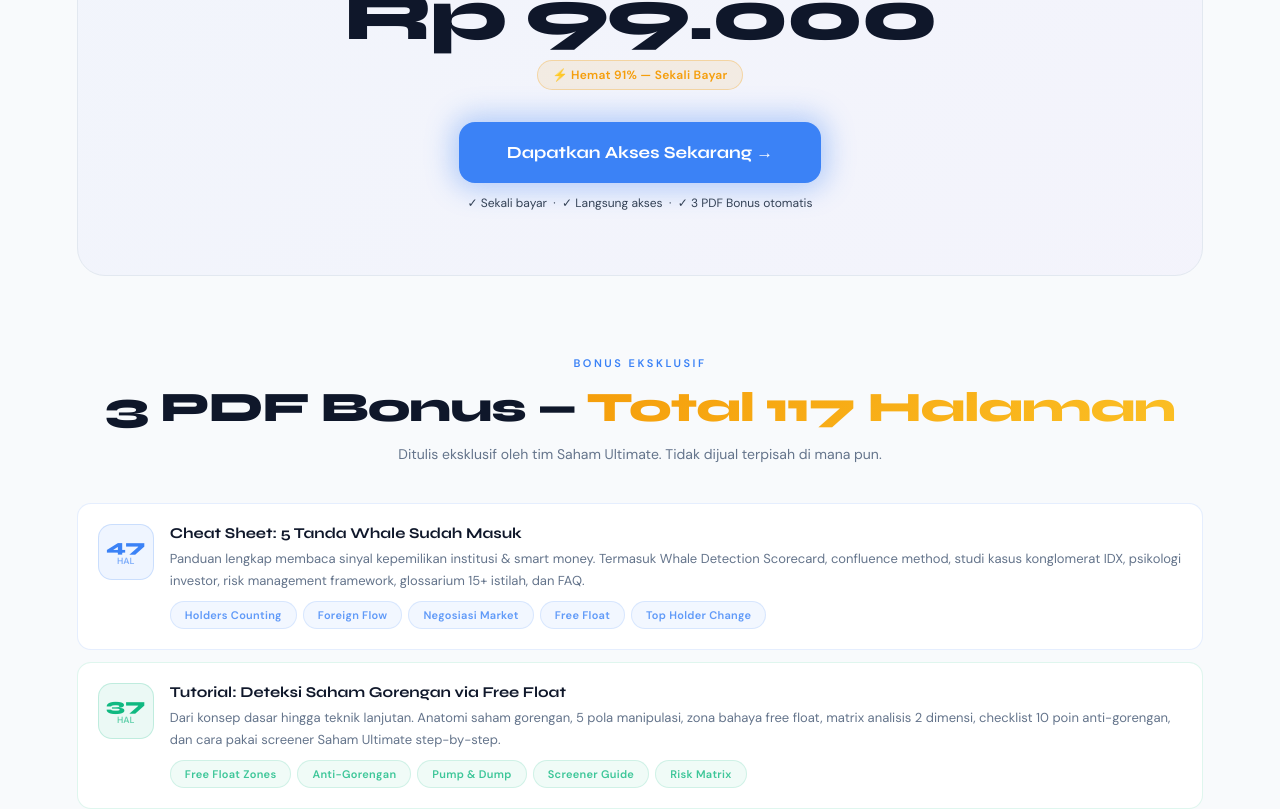
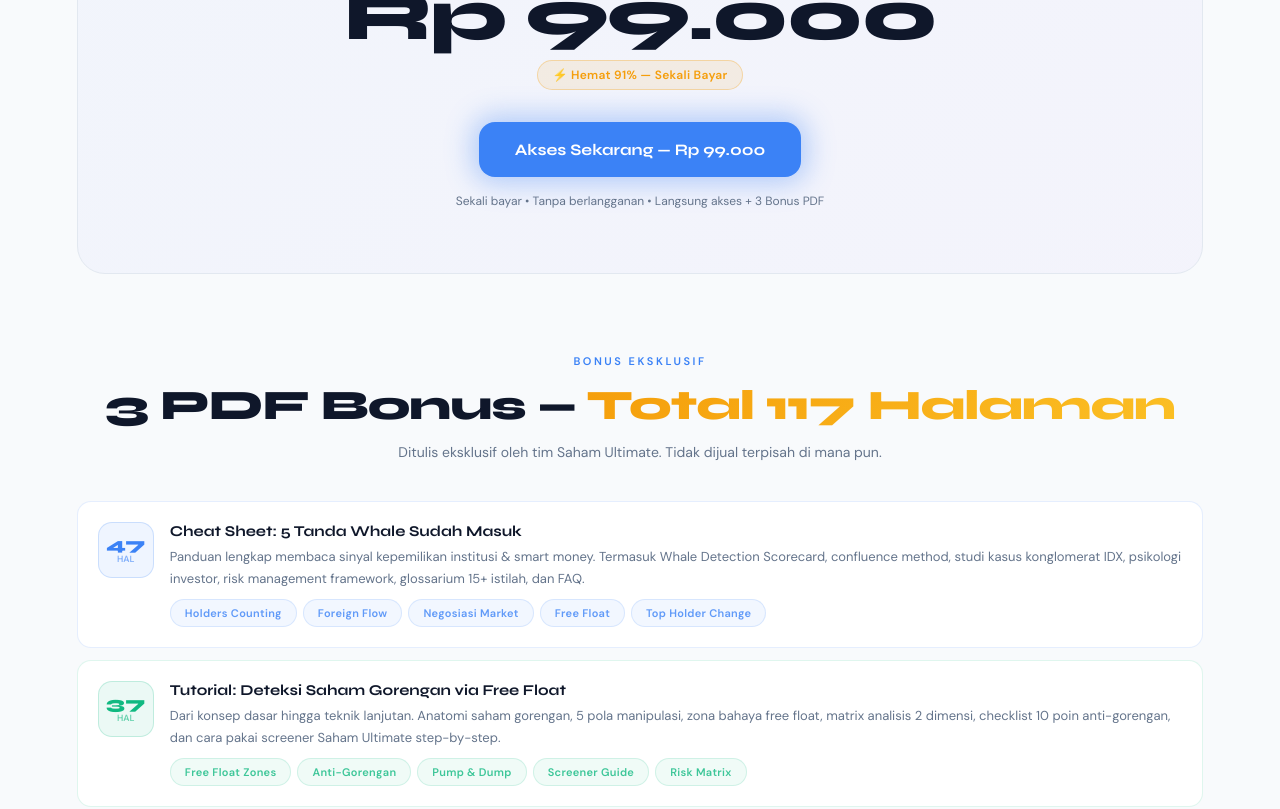
Before and after one commit to elclawvision/sahamneon, a React (Vite) app: page /lp in a window 1280 px wide. Shown: the part 3400-4209 px from the top of the page. Built offline with nearby package versions, Linux system fonts and the light colour scheme; no server answers.

Commit message:
Standardized CTA buttons and fixed remaining light theme contrast issues

```diff
--- a/src/pages/LandingPage.tsx
+++ b/src/pages/LandingPage.tsx
@@ -593,14 +593,14 @@
                             </div>
                         </div>
 
-                        <div style={{ textAlign: 'center' }}>
-                            <button className="btn-primary" style={{ fontSize: '17px', padding: '20px 48px', marginBottom: '12px' }} onClick={() => navigate('/auth')}>
-                                Dapatkan Akses Sekarang →
+                        <div className="hero-btns" style={{ display: 'flex', gap: '12px', justifyContent: 'center', flexWrap: 'wrap' }}>
+                            <button className="btn-primary" style={{ fontSize: '16px', padding: '18px 36px' }} onClick={() => navigate('/auth')}>
+                                Akses Sekarang — Rp 99.000
                             </button>
-                            <p style={{ fontFamily: '"DM Sans", sans-serif', fontSize: '12px', color: '#334155' }}>
-                                ✓ Sekali bayar &nbsp;·&nbsp; ✓ Langsung akses &nbsp;·&nbsp; ✓ 3 PDF Bonus otomatis
-                            </p>
                         </div>
+                        <p style={{ fontFamily: '"DM Sans", sans-serif', fontSize: '12px', color: '#64748b', marginTop: '16px', textAlign: 'center' }}>
+                            Sekali bayar • Tanpa berlangganan • Langsung akses + 3 Bonus PDF
+                        </p>
                     </div>
                 </div>
             </section>
@@ -824,7 +824,7 @@
                 <div className={`fade-up ${faqSection.inView ? 'visible' : ''}`} style={{ maxWidth: '700px', margin: '0 auto' }}>
                     <div style={{ textAlign: 'center', marginBottom: '40px' }}>
                         <div className="section-eyebrow">FAQ</div>
-                        <h2 style={{ fontSize: 'clamp(28px, 5vw, 42px)', fontWeight: 800, color: '#fff', letterSpacing: '-1px' }}>
+                        <h2 style={{ fontSize: 'clamp(28px, 5vw, 42px)', fontWeight: 800, color: '#0f172a', letterSpacing: '-1px' }}>
                             Pertanyaan<br /><span className="gradient-text">yang Sering Ditanya</span>
                         </h2>
                     </div>
@@ -847,24 +847,26 @@
             <section style={{ padding: '0 6% 100px', textAlign: 'center' }}>
                 <div style={{ maxWidth: '640px', margin: '0 auto' }}>
                     <div className="section-eyebrow" style={{ textAlign: 'center' }}>Mulai Sekarang</div>
-                    <h2 style={{ fontSize: 'clamp(32px, 6vw, 56px)', fontWeight: 800, color: '#fff', letterSpacing: '-1.5px', lineHeight: 1.1, marginBottom: '20px' }}>
+                    <h2 style={{ fontSize: 'clamp(32px, 6vw, 56px)', fontWeight: 800, color: '#0f172a', letterSpacing: '-1.5px', lineHeight: 1.1, marginBottom: '20px' }}>
                         Stop Tebak-tebakan.<br /><span className="gradient-text">Baca Jejaknya.</span>
                     </h2>
                     <p style={{ fontFamily: '"DM Sans", sans-serif', color: '#64748b', fontSize: '15px', marginBottom: '36px', lineHeight: 1.7 }}>
                         Ribuan investor ritel sudah menggunakan data ini. Sementara kamu baca halaman ini, whale mungkin sedang akumulasi saham yang besok harganya bergerak.
                     </p>
-                    <button className="btn-primary" style={{ fontSize: '17px', padding: '20px 48px', marginBottom: '12px' }} onClick={() => navigate('/auth')}>
-                        Akses Sekarang — Rp 99.000 →
-                    </button>
-                    <p style={{ fontFamily: '"DM Sans", sans-serif', fontSize: '12px', color: '#334155' }}>
-                        Sekali bayar • Akses langsung • 3 Bonus PDF • Tanpa berlangganan
+                    <div className="hero-btns" style={{ display: 'flex', gap: '12px', justifyContent: 'center', flexWrap: 'wrap' }}>
+                        <button className="btn-primary" style={{ fontSize: '16px', padding: '18px 36px' }} onClick={() => navigate('/auth')}>
+                            Akses Sekarang — Rp 99.000
+                        </button>
+                    </div>
+                    <p style={{ fontFamily: '"DM Sans", sans-serif', fontSize: '12px', color: '#64748b', marginTop: '16px' }}>
+                        Sekali bayar • Tanpa berlangganan • Langsung akses + 3 Bonus PDF
                     </p>
                 </div>
             </section>
 
             {/* ── FOOTER ── */}
             <footer style={{ padding: '40px 6%', borderTop: '1px solid var(--border)', display: 'flex', justifyContent: 'space-between', alignItems: 'center', flexWrap: 'wrap', gap: '12px' }}>
-                <div style={{ fontSize: '16px', fontWeight: 800, color: '#fff' }}>
+                <div style={{ fontSize: '16px', fontWeight: 800, color: '#0f172a' }}>
                     SAHAM<span className="gradient-text">ULTIMATE</span>
                 </div>
                 <p style={{ fontFamily: '"DM Sans", sans-serif', fontSize: '12px', color: '#334155', textAlign: 'center' }}>
@@ -888,9 +890,9 @@
                         style={{ background: '#0d1422', border: '1px solid var(--border)', borderRadius: '20px', padding: '40px 36px', maxWidth: '400px', width: '100%', textAlign: 'center' }}
                     >
                         <div style={{ fontSize: '36px', marginBottom: '16px' }}>🔒</div>
-                        <h3 style={{ fontSize: '20px', fontWeight: 800, color: '#fff', marginBottom: '10px' }}>Login untuk Review</h3>
+                        <h3 style={{ fontSize: '20px', fontWeight: 800, color: '#0f172a', marginBottom: '10px' }}>Login untuk Review</h3>
                         <p style={{ fontFamily: '"DM Sans", sans-serif', fontSize: '13px', color: '#64748b', lineHeight: 1.7, marginBottom: '24px' }}>
-                            Hanya <strong style={{ color: '#e2e8f0' }}>verified buyer</strong> yang bisa menulis review. Login dengan akun kamu untuk memastikan keaslian ulasan.
+                            Hanya <strong style={{ color: '#0f172a' }}>verified buyer</strong> yang bisa menulis review. Login dengan akun kamu untuk memastikan keaslian ulasan.
                         </p>
                         <button className="btn-primary" style={{ width: '100%', marginBottom: '10px' }} onClick={() => navigate('/auth')}>
                             Login / Daftar
```
